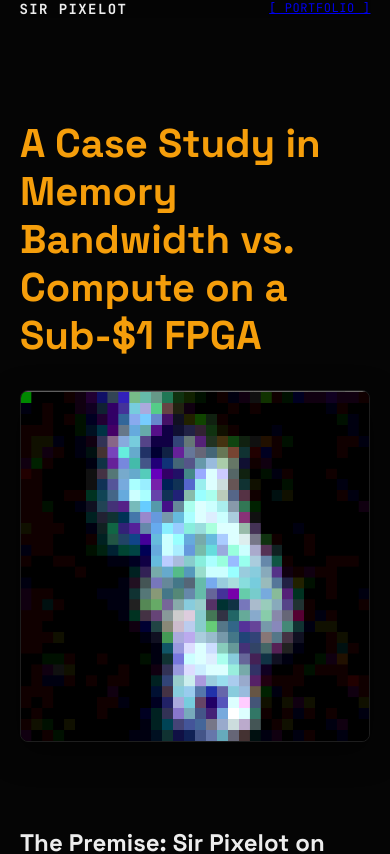
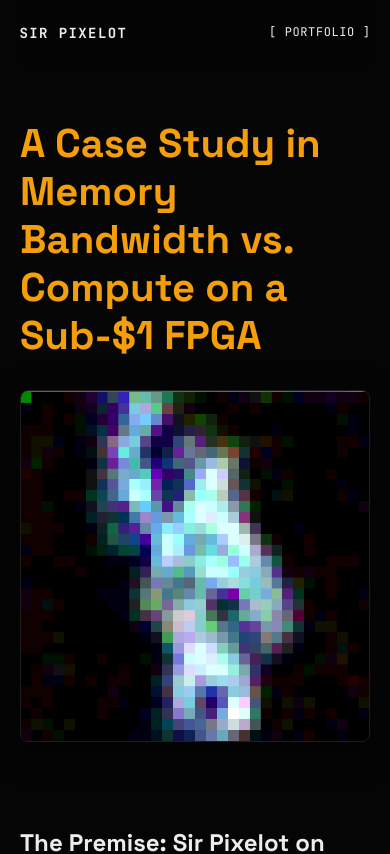
Before and after one commit to PandaBean18/portfolio, a React (Vite) app: page /sir-pixelot in a window 390 px wide. Shown: the top 854 px of the page. Built offline with nearby package versions, Linux system fonts and the light colour scheme.

Commit message:
Fix mobile nav padding and link color

```diff
--- a/src/index.css
+++ b/src/index.css
@@ -270,9 +270,11 @@ body {
   color: var(--color-cyan);
 }
 
-.nav-hamburger {
+.nav-hamburger, .nav-hamburger a {
   cursor: pointer;
   transition: color 0.2s;
+  text-decoration: none;
+  color: inherit;
 }
 
 .nav-hamburger:hover {
@@ -726,7 +728,7 @@ body {
   .telemetry-nav, .telemetry-bottom-bar {
     left: 5vw;
     right: 5vw;
-    padding: 0;
+    padding: 1.5rem 0;
   }
 
   .telemetry-bottom-bar {
```
